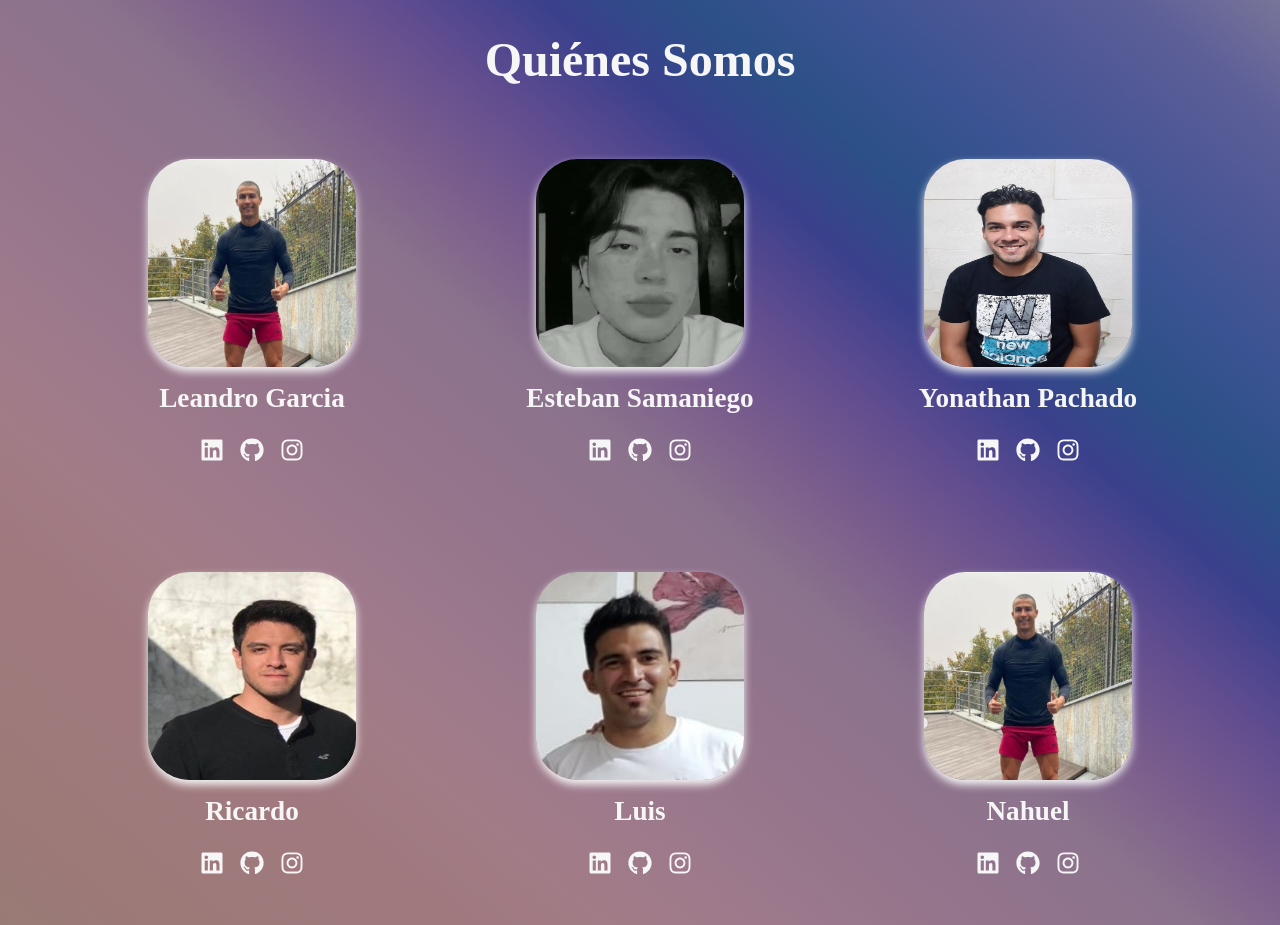
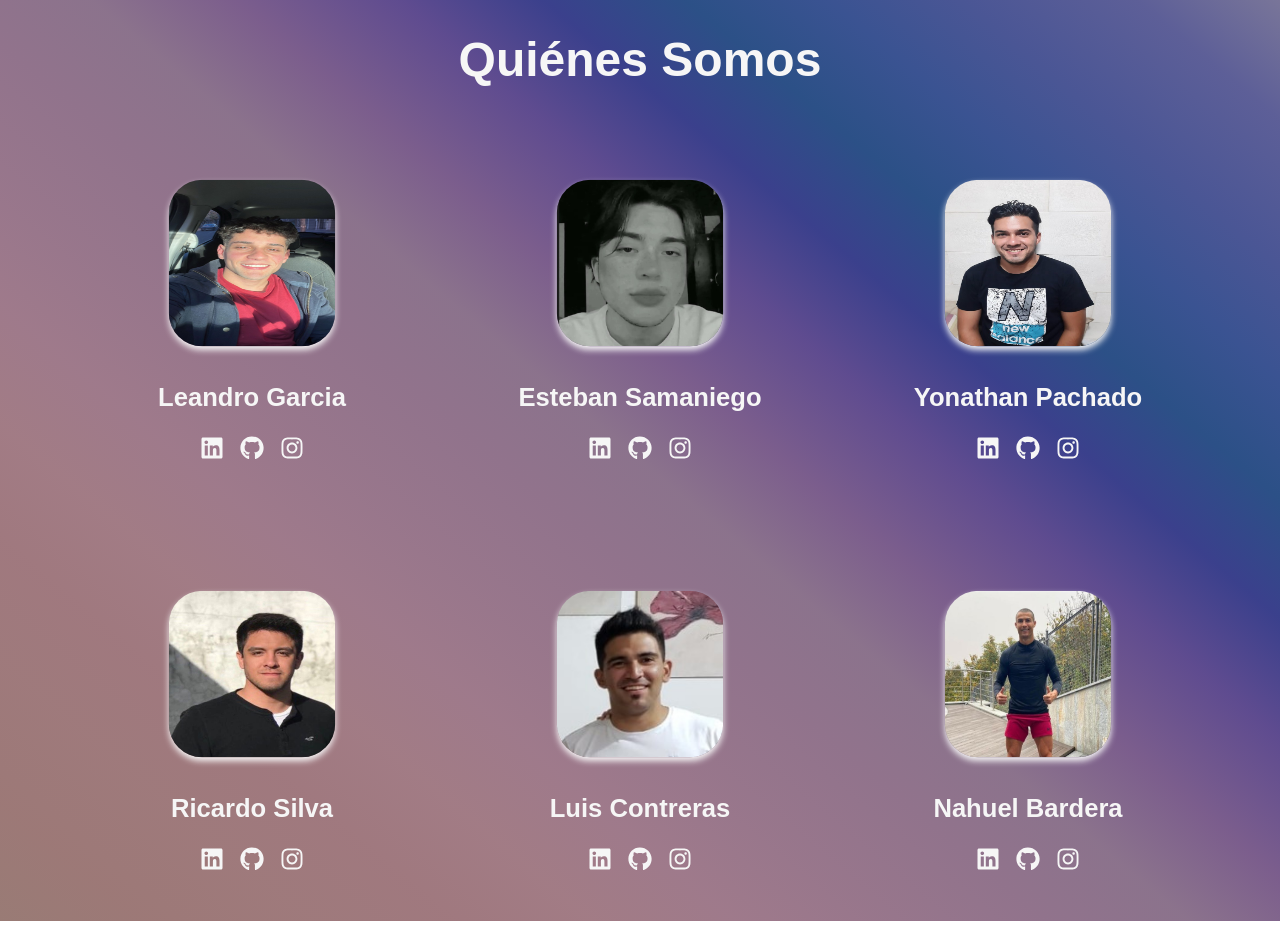
Before and after one commit to leandrogarcia1/trabajoFinal-grupo5, a React (Vite) app: page / in a window 1280 px wide. Built offline with nearby package versions, Linux system fonts and the light colour scheme.

Commit message:
terminando quienes somos

```diff
--- a/src/assets/paginas/nosotros/Nosotros.jsx
+++ b/src/assets/paginas/nosotros/Nosotros.jsx
@@ -7,46 +7,46 @@ const data = [
 {
     id: 1,
     name: "Leandro Garcia",
-    linkedin: "https://www.linkedin.com/in/persona1/",
-    github: "https://github.com/persona1",
-    instagram: "",
-    image: "public/img/persona.jpeg",
+    linkedin: "https://www.linkedin.com/in/leandro-federico-garc%C3%ADa-27015a20a/",
+    github: "https://github.com/leandrogarcia1",
+    instagram: "https://www.instagram.com/leandrogarcia1/",
+    image: "public/img/leandro.jpeg",
 },
 {
     id: 2,
     name: "Esteban Samaniego",
     linkedin: "https://www.linkedin.com/in/esteban-maximiliano-samaniego-33b4a3263/",
-    github: "https://github.com/persona2",
-    instagram: "",
+    github: "https://github.com/MaxiSama12",
+    instagram: "https://www.instagram.com/estebannn_______/",
     image: "public/img/esteban.jpeg",
 },
 {
     id: 3,
     name: "Yonathan Pachado",
-    linkedin: "https://www.linkedin.com/in/persona3/",
-    github: "https://github.com/persona3",
-    instagram: "",
+    linkedin: "https://www.linkedin.com/in/yonathan-pachado/",
+    github: "https://github.com/YPachado99",
+    instagram: "https://www.instagram.com/ypachado99/",
     image: "public/img/Yonathan.jpg",
 },
 {
     id: 4,
-    name: "Ricardo",
-    linkedin: "https://www.linkedin.com/in/persona3/",
-    github: "https://github.com/persona3",
-    instagram: "",
+    name: "Ricardo Silva",
+    linkedin: "https://www.linkedin.com/in/franco-ricardo-silva-71048421b/",
+    github: "https://github.com/ricardosilv1",
+    instagram: "https://www.instagram.com/ricardosilv1/",
     image: "public/img/ricardo.jpeg",
 },
 {
     id: 5,
-    name: "Luis",
+    name: "Luis Contreras",
     linkedin: "https://www.linkedin.com/in/persona3/",
-    github: "https://github.com/persona3",
+    github: "https://github.com/LHContreras",
     instagram: "",
     image: "public/img/luis.jpeg",
 },
 {
     id: 6,
-    name: "Nahuel",
+    name: "Nahuel Bardera",
     linkedin: "https://www.linkedin.com/in/persona3/",
     github: "https://github.com/persona3",
     instagram: "https://instagram.com/persona3",
@@ -55,7 +55,6 @@ const data = [
 
 ];
 
-// ...otros importes...
 
 const QuienesSomos = () => {
     return (
--- a/src/assets/paginas/nosotros/styleNosotros.css
+++ b/src/assets/paginas/nosotros/styleNosotros.css
@@ -17,6 +17,7 @@
     align-items: center;
     margin: 0 auto;
     max-width: 90rem;
+    font-family: sans-serif;
 }
 
 .titulo-nosotros {
@@ -54,7 +55,7 @@
 }
 
 .nosotros-card h2 {
-    font-size: 1.7rem;
+    font-size: 1.6rem;
     margin: 1rem;
 }
 .nosotros-image{
@@ -64,6 +65,7 @@
     border-radius: 20%;
     margin: 0 auto;
     box-shadow: 0 0.3rem 0.5rem var(--sexto-color);
+    transform: scale(0.8)
 }
 
 .nosotros-icon{
```
Also changed, not shown: public/img/leandro.jpeg (added).
